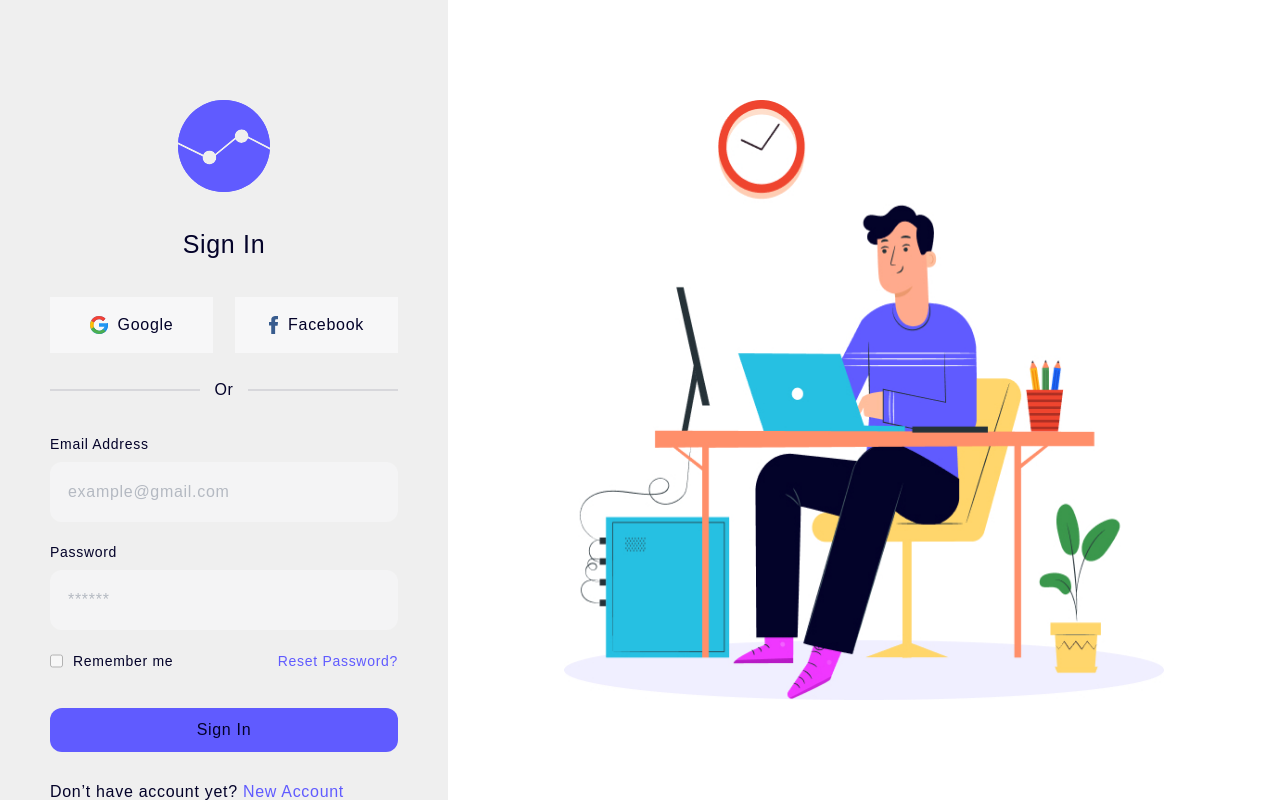
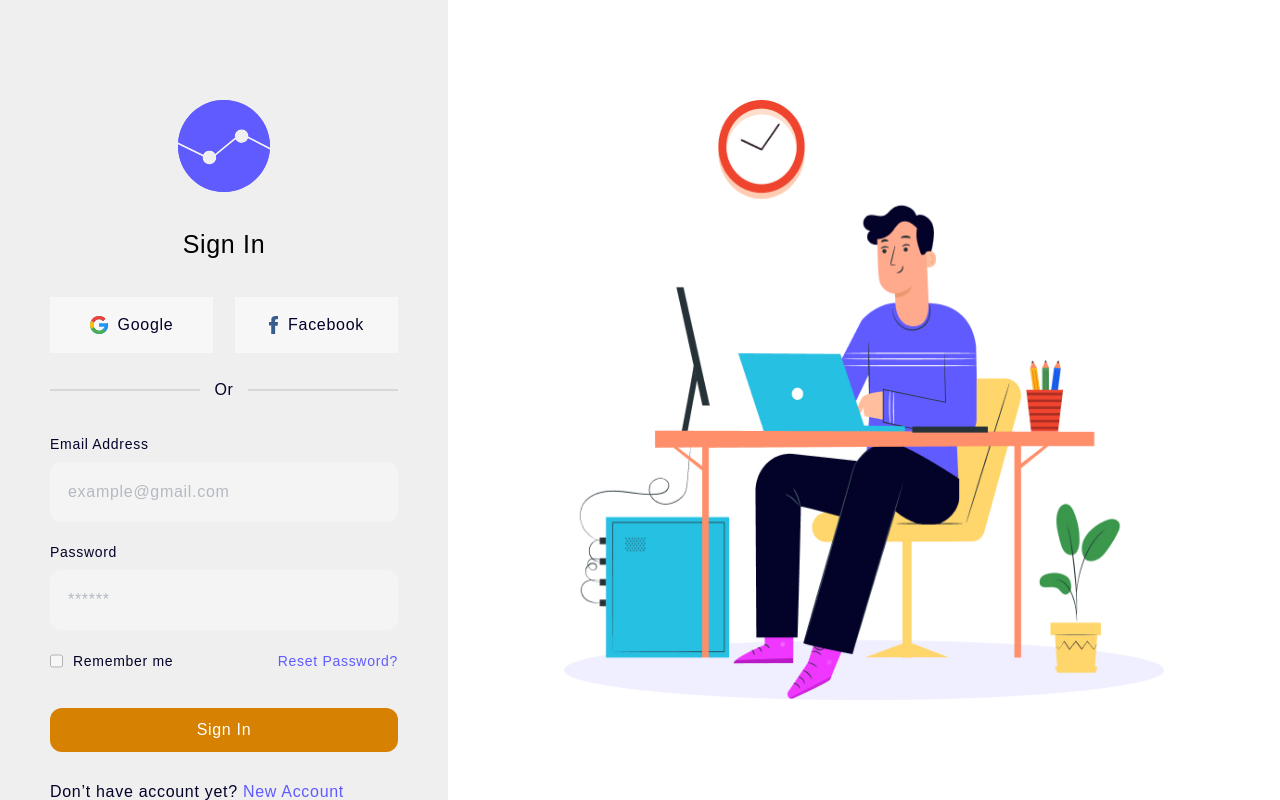
Before and after one commit to Polt0s/effective-dashboard, a Next.js app: page /login in a window 1280 px wide. Built offline with nearby package versions, Linux system fonts and the light colour scheme.

Commit message:
Update config tailwind

```diff
--- a/styles/config.css
+++ b/styles/config.css
@@ -100,6 +100,10 @@
     @apply w-full max-w-[1440px] mx-auto my-0 grid;
   }
 
+  .bg-main:hover {
+    background-color: linear-gradient(90deg, #ACA9FF 0%, rgba(172, 169, 255, 0) 91.25%);
+  }
+
   @media screen and (max-width: 1500px) {
     .grid-root {
         max-width: 1300px;
--- a/tailwind.config.js
+++ b/tailwind.config.js
@@ -1,8 +1,8 @@
 module.exports = {
     content: [
-    "./pages/**/*.{js,ts,jsx,tsx}",
-    "./components/**/*.{js,ts,jsx,tsx}",
-    "./shared/**/*.{js,ts,jsx,tsx}"
+        './pages/**/*.{js,ts,jsx,tsx}',
+        './components/**/*.{js,ts,jsx,tsx}',
+        './shared/**/*.{js,ts,jsx,tsx}'
     ],
     theme: {
         screens: {
@@ -12,24 +12,30 @@ module.exports = {
             'desktop': '1280px',
         },
         colors: {
+            'white': '#FFFFFF',
+            'black': '#000000',
             'blue': '#1fb6ff',
             'pink': '#ff49db',
             'orange': '#ff7849',
             'green': '#13ce66',
-      'gray-dark': '#273444',
-      'gray': '#8492a6',
+            'gray-dark': '#455560',
+            'gray': '#7f7f7f',
             'gray-light': '#d3dce6',
+            'bg-modal': 'rgba(0, 0, 0, .5)',
+            'orange-main': '#d68102',
+            'shadow-main': 'rgba(149, 157, 165, 0.2) 0px 8px 24px',
+            'shadow-window': '0px 2px 5px rgba(38, 53, 104, 0.25)'
         },
         extend: {
             fontSize: {
                 sm: ['14px', '20px'], // font-size/line-height
                 base: ['16px', '24px'],
                 lg: ['20px', '28px'],
-        xl: ['24px', '33px'],
+                xl: ['1.5rem', '2rem'],
             },
             spacing: {},
             borderRadius: {}
         },
     },
     plugins: [],
-}
+};
```
Lines whose indentation alone changed are shown as unchanged.
